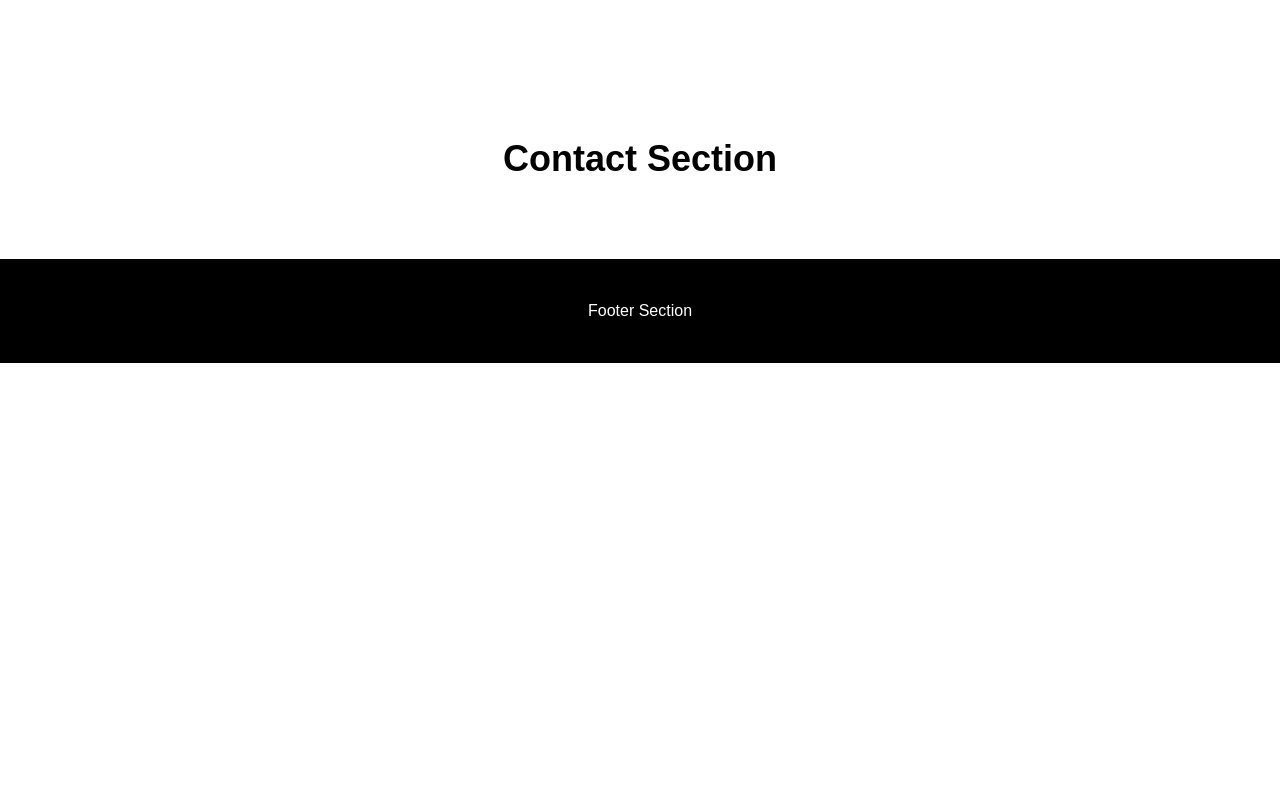
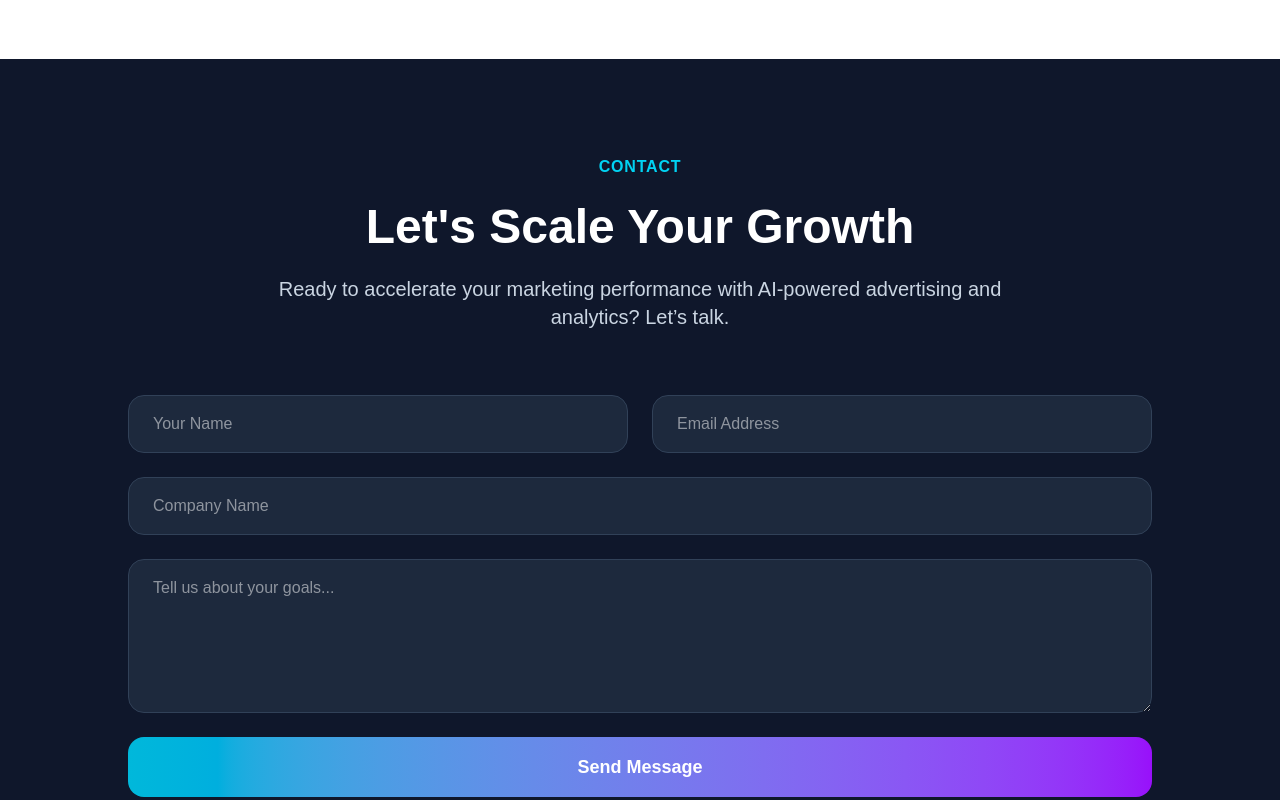
Before and after one commit to ashwanirathod07-glitch/ashvisor-crm, a Next.js app: page / in a window 1280 px wide. Shown: the part 5960-6760 px from the top of the page. Before the commit the page ends 6323 px from the top, so only its background shows below. Built offline with nearby package versions, Linux system fonts and the light colour scheme.

Commit message:
Added premium contact section

```diff
--- a/src/components/Contact.tsx
+++ b/src/components/Contact.tsx
@@ -1,9 +1,60 @@
 export default function Contact() {
   return (
-    <section className="py-20 bg-white text-center">
-      <h2 className="text-4xl font-bold">
-        Contact Section
-      </h2>
+    <section className="py-24 px-6 bg-slate-900 text-white">
+      <div className="max-w-5xl mx-auto text-center">
+
+        <span className="text-cyan-400 font-semibold uppercase tracking-wider">
+          Contact
+        </span>
+
+        <h2 className="text-5xl font-bold mt-6">
+          Let's Scale Your Growth
+        </h2>
+
+        <p className="text-slate-300 text-xl mt-6 max-w-3xl mx-auto">
+          Ready to accelerate your marketing performance with AI-powered
+          advertising and analytics? Let’s talk.
+        </p>
+
+        <form className="mt-16 grid md:grid-cols-2 gap-6 text-left">
+
+          <input
+            type="text"
+            placeholder="Your Name"
+            className="bg-slate-800 border border-slate-700 rounded-2xl px-6 py-4 outline-none focus:border-cyan-500"
+          />
+
+          <input
+            type="email"
+            placeholder="Email Address"
+            className="bg-slate-800 border border-slate-700 rounded-2xl px-6 py-4 outline-none focus:border-cyan-500"
+          />
+
+          <input
+            type="text"
+            placeholder="Company Name"
+            className="bg-slate-800 border border-slate-700 rounded-2xl px-6 py-4 outline-none focus:border-cyan-500 md:col-span-2"
+          />
+
+          <textarea
+            rows={5}
+            placeholder="Tell us about your goals..."
+            className="bg-slate-800 border border-slate-700 rounded-2xl px-6 py-4 outline-none focus:border-cyan-500 md:col-span-2"
+          />
+
+          <button
+            className="
+              md:col-span-2
+              bg-gradient-to-r from-cyan-500 to-purple-600
+              py-4 rounded-2xl font-semibold text-lg
+              hover:scale-[1.02] transition duration-300
+            "
+          >
+            Send Message
+          </button>
+
+        </form>
+      </div>
     </section>
   )
 }
```
